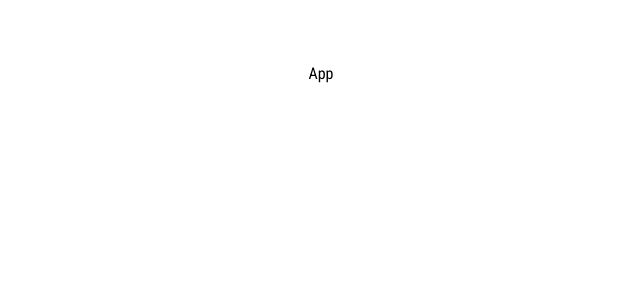
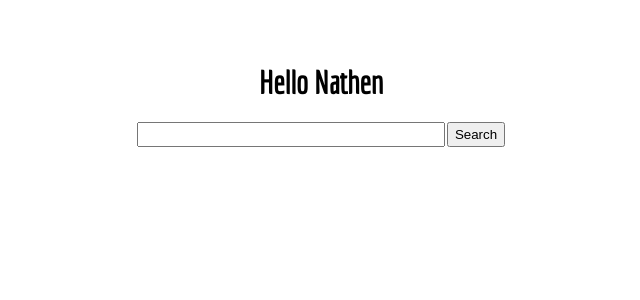
Before and after one commit to gnarlynate/react-hooks, a React (Create React App) app: page / in a window 1280 px wide. Shown: the top 300 px of the page, without its empty margins (319-959 px from the left). Built offline with nearby package versions, Linux system fonts and the light colour scheme.

Commit message:
add useState hook

```diff
--- a/src/App.js
+++ b/src/App.js
@@ -1,9 +1,30 @@
-import React from 'react';
+import React, { useState }from 'react';
 
 function App() {
+  const[userQuery, setUserQuery] = useState();
+
+  const updateUserQuery = event => {
+    console.log('userQuery', userQuery)
+    setUserQuery(event.target.value)
+  }
+
+  const handleKeyPress = event => {
+    if (event.key === 'Enter') {
+      searchQuery();
+    }
+  }
+
+  const searchQuery = () => {
+    window.open(`https://google.com/search?q=${userQuery}`, '_blank');
+  }
+
   return (
     <div className="App">
-      App
+      <h1>Hello Nathen</h1>
+      <div className="form">
+        <input value={userQuery} onChange={updateUserQuery} onKeyPress={handleKeyPress} />
+        <button onClick={searchQuery}>Search</button>
+      </div>
     </div>
   );
 }
```
